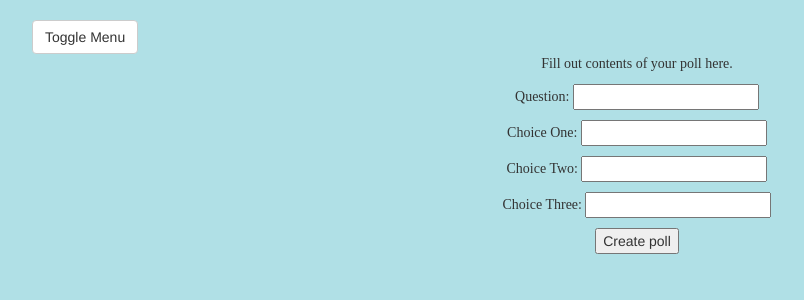
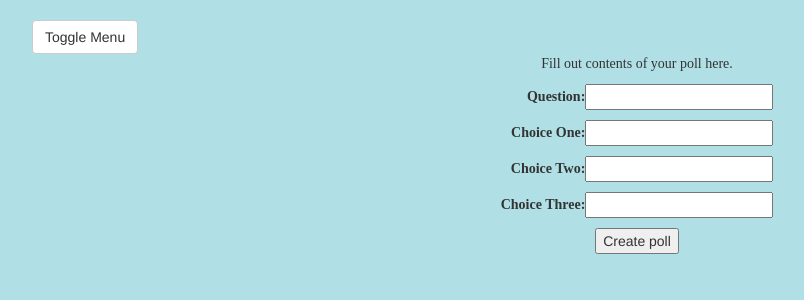
Before and after one commit to AndrewSkyFlyin/DogePoll, a PHP site: page /add_poll.php in a window 1280 px wide. Shown: the top 300 px of the page, without its empty margins (3-807 px from the left). Run offline with PHP 8.4, Linux system fonts and the light colour scheme; lists and menus that the app fills with data are empty.

```diff
--- a/add_poll.php
+++ b/add_poll.php
@@ -35,7 +35,7 @@
             <ul class="sidebar-nav">
                 <li class="sidebar-brand">
                     <a href="#">
-                        Start Dogeing
+                        Doge Menu
                     </a>
                 </li>
                 <li>
@@ -57,14 +57,31 @@
                 <div class="row">
                     <div class="col-lg-12">
                         <a href="#menu-toggle" class="btn btn-default" id="menu-toggle">Toggle Menu</a>
+						<form action="add_poll2.php" method="post"><center><font face = "Didot">
 
+                        <table>
 
-						<form action="add_poll2.php" method="post"><center><font face = "Didot">
- 						<p> Fill out contents of your poll here. </p>
- 						<p> Question:  <input type="text" name="question" size="20" maxlength="200" value="" /> </p>
-						<p> Choice One: <input type="text" name="choiceone" size="20" maxlength="100" value="" /> </p>
-						<p> Choice Two: <input type="text" name="choicetwo" size="20" maxlength="100" value="" /> </p>
-						<p> Choice Three: <input type="text" name="choicethree" size="20" maxlength="100" value="" /> </p>
+                        <p> Fill out contents of your poll here. </p>
+ 						<tr>
+                        <th><p align="right"> Question: </th>
+                        <th><input type="text" name="question" size="20" maxlength="200" value="" /> </p></th>
+                        </tr>
+
+                        <tr>
+						<th><p align="right"> Choice One: </th>
+                        <th><input type="text" name="choiceone" size="20" maxlength="100" value="" /> </p></th>
+						</tr>
+
+                        <tr>
+                        <th><p align="right"> Choice Two: </th>
+                        <th><input type="text" name="choicetwo" size="20" maxlength="100" value="" /> </p></th>
+						</tr>
+
+                        <tr>
+                        <th><p align="right"> Choice Three: </th>
+                        <th><input type="text" name="choicethree" size="20" maxlength="100" value="" /> </p></th>
+                        </tr>
+                        </table>
 </font>
 <input type="submit" name = "add-btn" value="Create poll" /><br>
 </form>
--- a/index.php
+++ b/index.php
@@ -41,7 +41,7 @@ require_once 'dbconnect.php';
             <ul class="sidebar-nav">
                 <li class="sidebar-brand">
                     <a href="#">
-                        Start Dogeing
+                        Doge Menu
                     </a>
                 </li>
                 <li>
```
Also changed, not shown: view.php (+0 -92 lines), view_all.php (+85 -7 lines).
